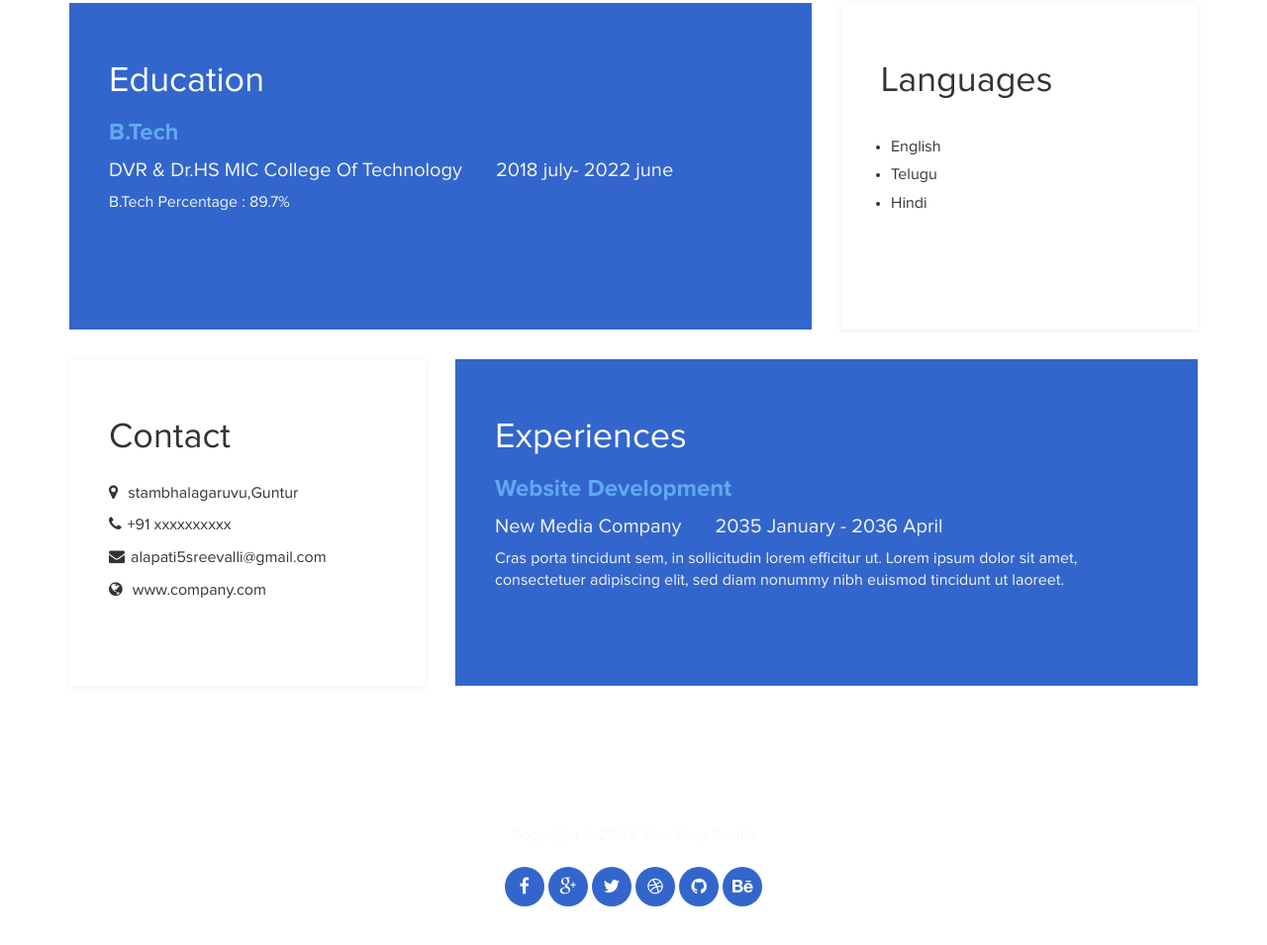
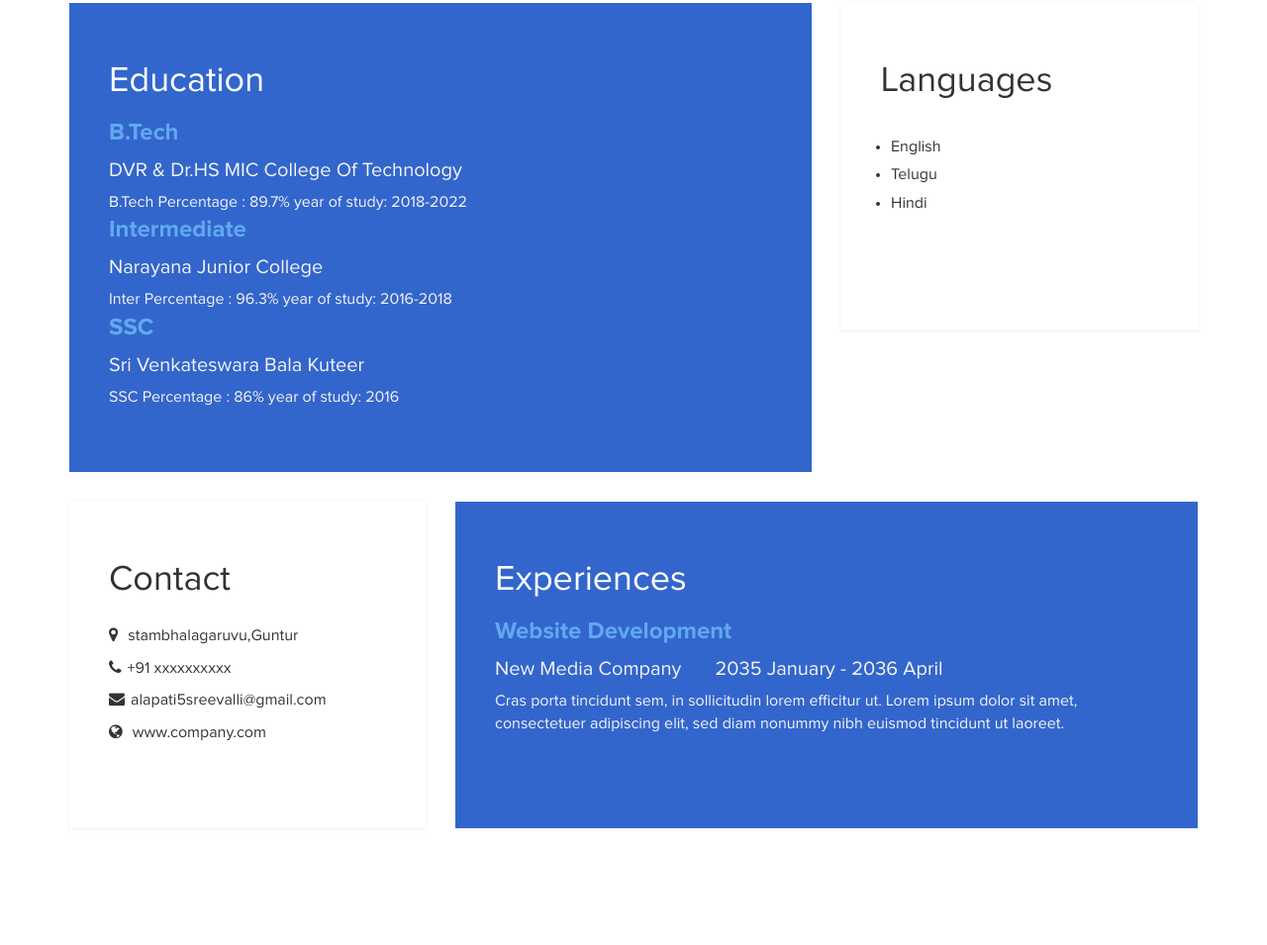
Before and after one commit to AlapatiSreevalli/AlapatiSreevalli.github.io, a plain HTML site: page index.html in a window 1280 px wide. Shown: the part 1108-2063 px from the top of the page at 99% size. Drawn offline with Linux system fonts and the light colour scheme.

Commit message:
Update index.html

```diff
--- a/index.html
+++ b/index.html
@@ -85,9 +85,18 @@ http://www.templatemo.com/tm-467-easy-profile
 						<h4 class="education-title accent">B.Tech</h4>
 							<div class="education-school">
 								<h5>DVR & Dr.HS MIC College Of Technology</h5><span></span>
-								<h5>2018 july- 2022 june</h5>
 							</div>
-						<p class="education-description"> B.Tech Percentage : 89.7%</p>
+						<p class="education-description"> B.Tech Percentage : 89.7% year of study: 2018-2022</p>
+						<h4 class="education-title accent">Intermediate</h4>
+							<div class="education-school">
+								<h5>Narayana Junior College</h5><span></span>
+							</div>
+						<p class="education-description">Inter Percentage : 96.3% year of study: 2016-2018</p>
+						<h4 class="education-title accent">SSC</h4>
+							<div class="education-school">
+								<h5>Sri Venkateswara Bala Kuteer</h5><span></span>
+							</div>
+						<p class="education-description"> SSC Percentage : 86% year of study: 2016</p>
 					</div>
 			</div>
 		</div>
```
